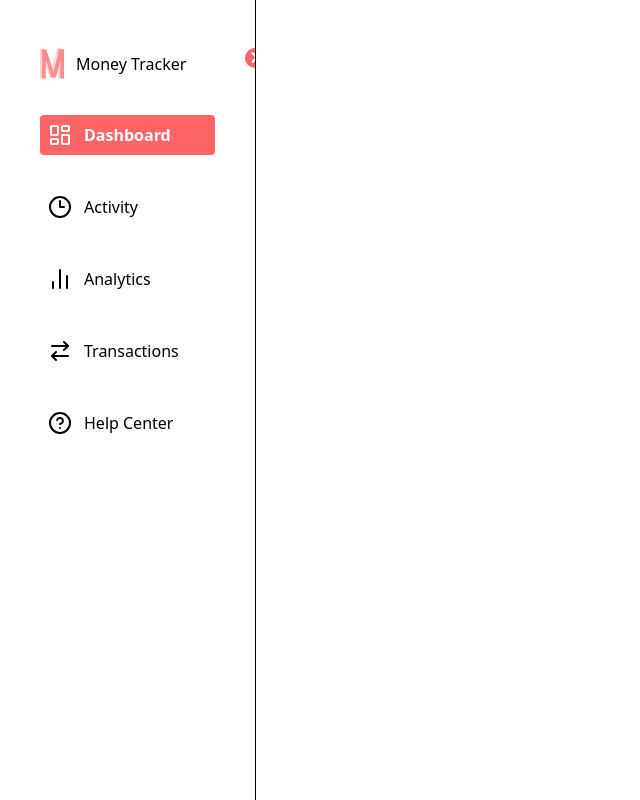
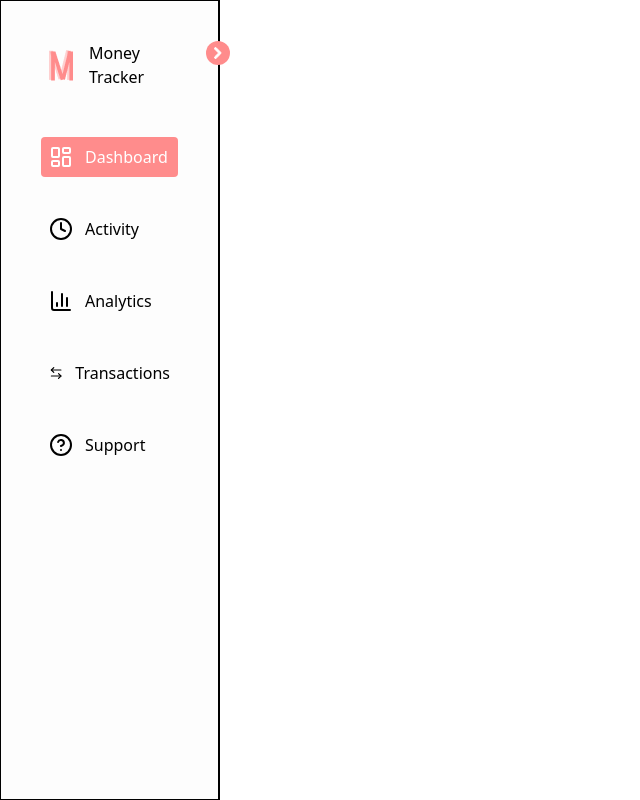
Before and after one commit to rakshit-21/SpendWise, a React (Vite) app: page / in a window 1280 px wide. Shown: the whole page, without its empty margins (0-640 px from the left). Built offline with nearby package versions, Linux system fonts and the light colour scheme.

Commit message:
Nav Bar created

```diff
--- a/src/components/NavigationBar.jsx
+++ b/src/components/NavigationBar.jsx
@@ -1,99 +1,109 @@
-import React, { useState } from 'react'
-import Logo from "./../assets/Logo.png"
-import RightArrow from "./../assets/icons/rightArrow.svg"
-import {motion} from "framer-motion"
+import React, { useState, useEffect } from "react";
+import Logo from "../assets/Logo.png";
 import {
+  ArrowLeftRightIcon,
+  BarChart3Icon,
+  Clock4Icon,
   LayoutDashboard,
-    Clock3,
-    BarChart2,
-    ArrowRightLeft,
-    HelpCircleIcon
-} from "lucide-react"
+  HelpCircleIcon,
+} from "lucide-react";
+import { motion } from "framer-motion";
 
+import RightArrowIcon from "./../assets/icons/rightArrow.svg";
 
+const variants = {
+  // todo: change expanded to 30% and nonexpanded to %6
+  expanded: { width: "220px" },
+  nonexpanded: { width: "60px" },
+};
 
-const navLinks=[
+const navLinks = [
   {
-        name: "Dashboard",
-        icon: LayoutDashboard
+    link: "Dashboard",
+    icon: LayoutDashboard,
   },
   {
-        name: "Activity",
-        icon: Clock3
+    link: "Activity",
+    icon: Clock4Icon,
   },
   {
-        name: "Analytics",
-        icon: BarChart2
+    link: "Analytics",
+    icon: BarChart3Icon,
   },
   {
-        name: "Transactions",
-        icon: ArrowRightLeft
+    link: "Transactions",
+    icon: ArrowLeftRightIcon,
   },
   {
-        name: "Help Center",
-        icon: HelpCircleIcon
+    link: "Support",
+    icon: HelpCircleIcon,
+  },
+];
+
+function Navbar() {
+  // todo: change to true
+  const [isExpanded, setIsExpanded] = useState(true);
+  const [activeIndex, setActiveIndex] = useState(0);
+
+  // screen resize
+  const [windowWidth, setWindowWidth] = useState(window.innerWidth);
+
+  useEffect(() => {
+    const handleResize = () => {
+      setWindowWidth(window.innerWidth);
+      if (windowWidth < 768) {
+        setIsExpanded(false);
+      }
+    };
+
+    window.addEventListener("resize", handleResize);
+    return () => window.removeEventListener("resize", handleResize);
+  }, []);
+
+  return (
+    <motion.div
+      animate={isExpanded ? "expanded" : "nonexpanded"}
+      variants={variants}
+      className={
+        "py-10 h-screen flex flex-col border border-r-2 bg-[#FDFDFD] relative" +
+        (isExpanded ? " px-10" : " px-2 duration-500")
+      }
+    >
+      <div
+        onClick={() => setIsExpanded(!isExpanded)}
+        className="cursor-pointer absolute -right-3 top-10 rounded-full w-6 h-6 bg-[#FF8C8C] md:flex hidden justify-center items-center"
+      >
+        <img src={RightArrowIcon} className="w-2" />
+      </div>
+
+      <div className="logo-div flex space-x-4 items-center">
+        <img src={Logo} className="md:w-6 w-4 ml-2" />
+        <span className={!isExpanded ? "hidden" : "block"}>Money Tracker</span>
+      </div>
+
+      <div className="flex flex-col space-y-8 mt-12">
+        {navLinks.map((item, index) => (
+          <div className="nav-links w-full" key={index}>
+            <div
+              onClick={() => setActiveIndex(index)}
+              className={
+                "flex space-x-3 w-full p-2 rounded " +
+                (activeIndex === index
+                  ? "bg-[#FF8C8C] text-white"
+                  : " text-black") +
+                (!isExpanded ? " pl-3" : "")
+              }
+            >
+              <item.icon className="md:w-6 w-4" />
+              <span className={!isExpanded ? "hidden" : "block"}>
+                {item.link}
+              </span>
+            </div>
+          </div>
+        ))}
+      </div>
+    </motion.div>
+  );
 }
 
-];
-
-const variants = {
-  expanded: { x: 0 },
-  nonExpanded: { x: "-75%" }
-}
-
-
-function NavigationBar(){
-    const[activeNavIndex, setActiveNavIndex]= useState(0);
-    const[isExpanded, setIsExpanded]= useState(true);
-    return(
-   <motion.div
-  variants={variants}
-  initial="expanded"
-  animate={isExpanded ? "expanded" : "nonExpanded"}
-  transition={{ duration: 0.3, ease: "easeInOut" }}
-  className="relative w-64 px-10 py-12 flex flex-col border-r h-screen overflow-hidden bg-white"
->
-
-
-        <div className="logo-div flex space-x-3 items-center">
-            <img src={Logo}/>
-            <span>Money Tracker</span>
-
-
-            <motion.div onClick={()=>setIsExpanded(!isExpanded)}
-             animate={{ rotate: isExpanded ? 0 : 180 }}
-  transition={{ duration: 0.3 }}
-            className="w-5 h-5 bg-red-400 rounded-full absolute -right-2.5 top-12 flex items-center justify-center">
-  <img src={RightArrow} alt="Arrow" className="w-3 h-3" />
-</motion.div>
-
-
-
-
-
-            </div>
-            <div className='mt-9 flex flex-col space-y-8'>
-                {navLinks.map((item, index) => {
-  return (
-    <div
-      key={index}
-      onClick={() => setActiveNavIndex(index)}
-       className={
-      'flex space-x-3 p-2 rounded cursor-pointer ' +
-      (activeNavIndex === index
-        ? 'bg-red-400 text-white font-semibold'
-        : 'hover:bg-gray-100')
-    }
-    >
-      <item.icon />
-      <span>{item.name}</span>
-    </div>
-  )
-})}
-
-        </div>
-        </motion.div>
-    )
-
-}
-export default NavigationBar
+export default Navbar;
```
Lines whose indentation alone changed are shown as unchanged.
